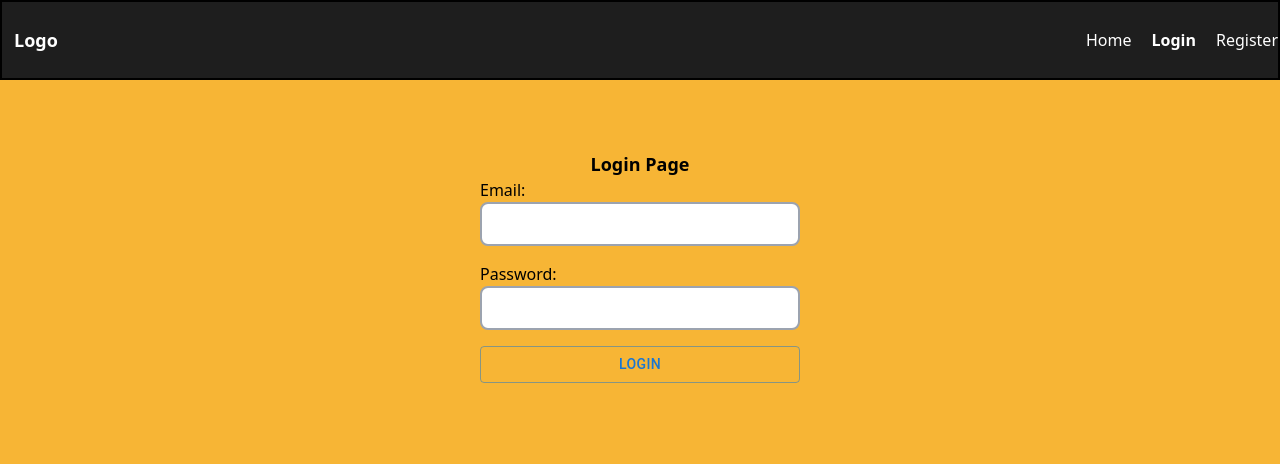
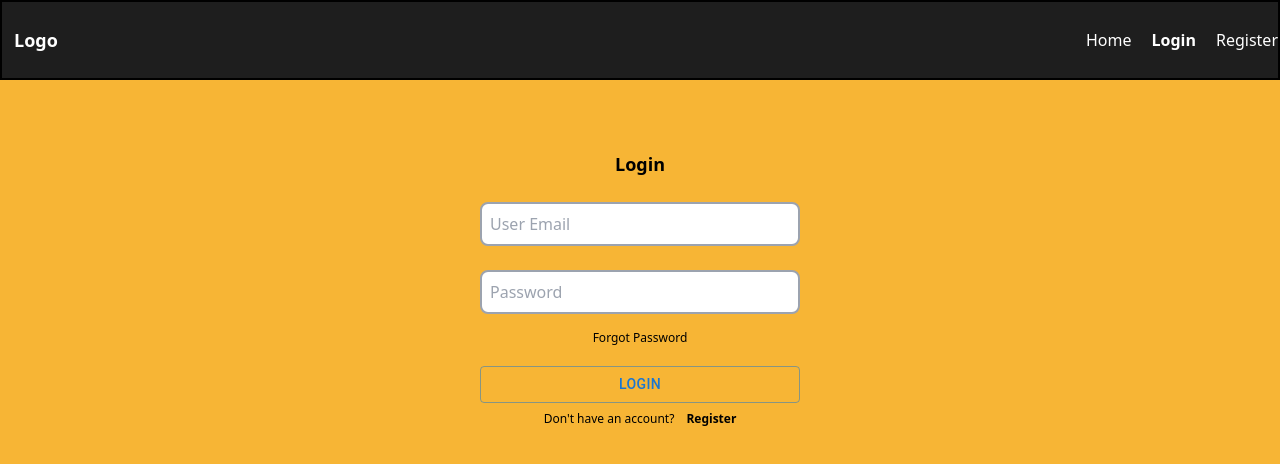
Before and after one commit to appnoxRohit/userLogin, a React (Vite) app: page /login in a window 1280 px wide. Shown: the top 464 px of the page. Built offline with nearby package versions, Linux system fonts and the light colour scheme.

Commit message:
small UI chnages

```diff
--- a/src/pages/Login.jsx
+++ b/src/pages/Login.jsx
@@ -51,6 +51,10 @@
       setShowPassword(prevShowPassword => !prevShowPassword);
     };
 
+    const handleReset = () =>{
+      navigate('/ResetPassword')
+    }
+
 
     useEffect(() => {
       const timer = setTimeout(() => {
@@ -75,27 +79,28 @@
 
     return (
       <div className='flex flex-col items-center p-4 pt-[150px]'>
-        <h1 className="text-lg font-bold">Login Page</h1>
+        <h1 className="text-lg font-bold">Login </h1>
         {succesMessage && (<p className='text-green-00 mb-4'>{succesMessage}</p>)}
         {errorMessage && (<p className='text-red-500 mb-4'>{errorMessage}</p>)}
         <form onSubmit={handleSubmit(onSubmit)} className='w-80'>
-          <div className="mb-4">
-            <label>Email:</label>
-            <input
+          <div className="mb-4 mt-6 ">
+            {/* <label>Email:</label> */}
+            <input placeholder='User Email'
               {...register("email", {
                 required: "Email is required",
+
                 pattern: {
                   value: /^[a-zA-Z0-9_.+-]+@[a-zA-Z0-9-]+\.[a-zA-Z0-9-.]+$/,
-                  message: "Enter a valid email"
+                  message: "Enter a valid email",
                 }
               })}
               className='border-2 border-gray-400 rounded-lg w-full p-2'
             />
             {errors.email && <p className="text-red-500 text-sm">{errors.email.message}</p>}
           </div>
-          <div className="mb-4">
-            <label>Password:</label>
-            <input
+          <div className="mb-4 pt-2">
+            {/* <label>Password:</label> */}
+            <input placeholder='Password'
               {...register("password", { required: "Password is required", minLength: { value: 6, message: "Minimum 6 characters" } })}
               type="password"
               className='border-2 border-gray-400 rounded-lg w-full p-2'
@@ -109,9 +114,11 @@
             </IconButton> */}
             {errors.password && <p className="text-red-500 text-sm">{errors.password.message}</p>}
           </div>
+           <div className='text-xs flex justify-center pb-5 cursor-pointer' onClick={handleReset}>Forgot Password</div>
           <Button type="submit" variant='outlined' className="w-full mt-4">
             Login
           </Button>
+          <div className='text-xs flex justify-center mt-2'>Don't have an account?  <button className='text-xs pl-3' onClick={(navigate('/register'))}><strong>Register</strong></button></div>
         </form>
       </div>
     );
--- /dev/null
+++ b/src/pages/ResetPassword.jsx
@@ -0,0 +1,11 @@
+import React from 'react'
+
+const ResetPassword = () => {
+  return (
+    <div>
+        Password reset Page
+    </div>
+  )
+}
+
+export default ResetPassword
```
